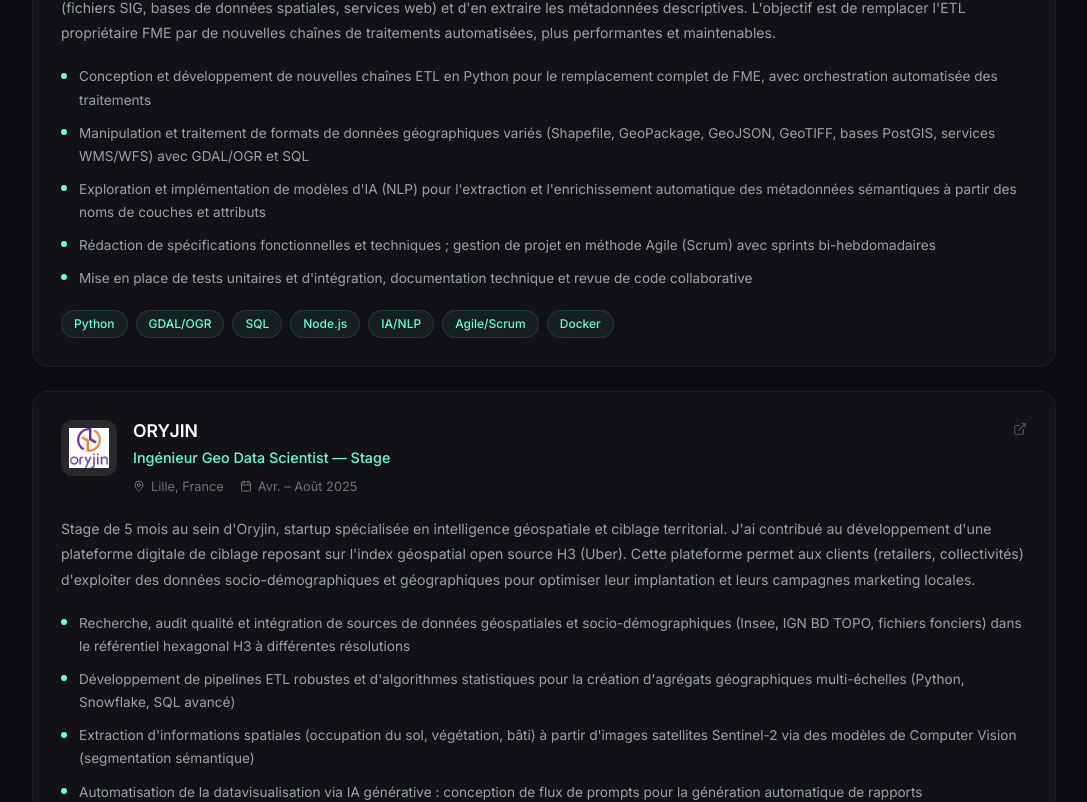
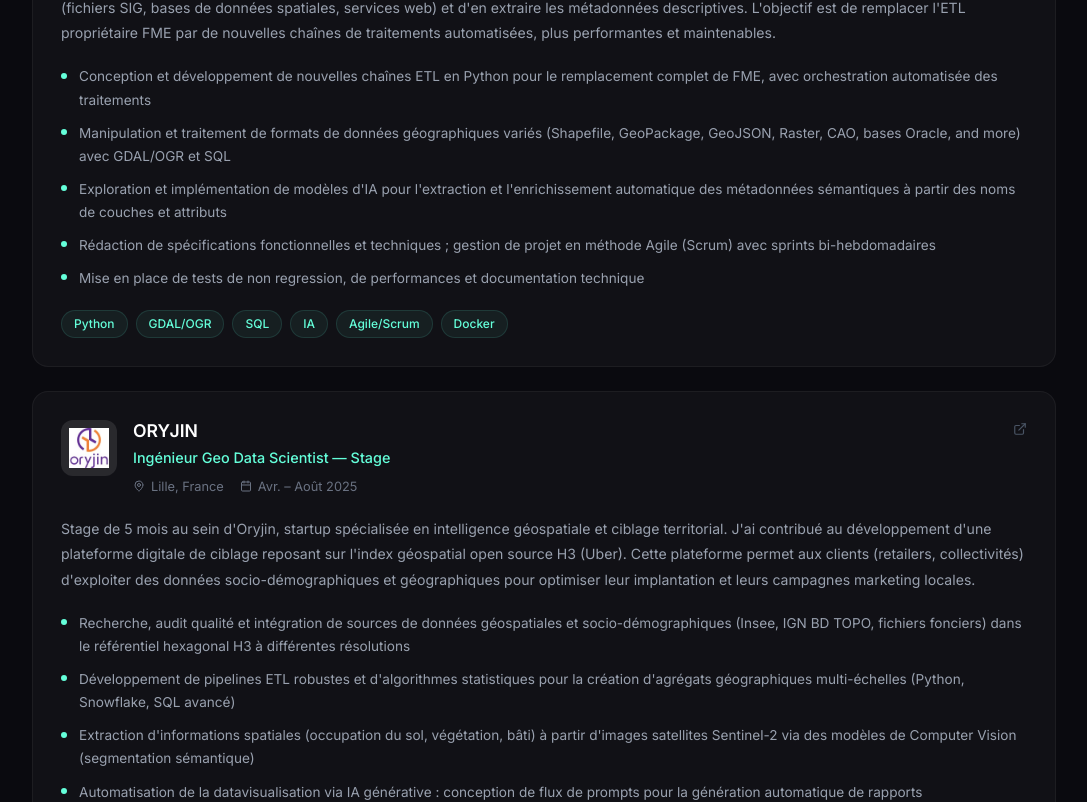
Before and after one commit to MarcelAssie/MarcelAssie-Portfolio, a React (Vite) app: page / in a window 1280 px wide. Shown: the part 2719-3521 px from the top of the page, without its empty margins (96-1183 px from the left). Built offline with nearby package versions, Linux system fonts and the light colour scheme.

Commit message:
Enhance ProjectsSection with GitHub and Globe icons for project links; update translations to include URLs for better accessibility

```diff
--- a/src/app/components/projects-section.tsx
+++ b/src/app/components/projects-section.tsx
@@ -1,7 +1,8 @@
 import { useLang, useTheme } from "../App";
 import { SectionTitle } from "./about-section";
 import { motion } from "motion/react";
-
+import { Github } from "lucide-react";
+import { Globe } from "lucide-react";
 export function ProjectsSection() {
   const { t } = useLang();
   const { isDark } = useTheme();
@@ -13,7 +14,10 @@ export function ProjectsSection() {
         <SectionTitle title={t.projects.title} />
 
         <div className="mt-12 grid md:grid-cols-2 lg:grid-cols-3 gap-5">
-          {t.projects.items.map((p, i) => (
+          {t.projects.items.map((p, i) => {
+            const isKlassivoire = /klassivoire/i.test(p.name) || /klassivoire/i.test(p.url || "");
+
+            return (
             <motion.div
               key={i}
               initial={{ opacity: 0, y: 20 }}
@@ -26,12 +30,25 @@ export function ProjectsSection() {
                   : "bg-white/88 border border-slate-200/80 hover:border-[#0d9488]/35 shadow-[0_14px_30px_-22px_rgba(15,23,42,0.5)]"
               }`}
             >
-              <h4
-                className={`mb-3 transition-colors ${isDark ? "text-white group-hover:text-[#64ffda]" : "text-slate-900 group-hover:text-[#0d9488]"}`}
-                style={{ fontSize: "1rem", fontWeight: 600 }}
-              >
-                {p.name}
-              </h4>
+              <div className="flex items-start justify-between gap-2 mb-3">
+                <h4
+                  className={`flex-1 transition-colors ${isDark ? "text-white group-hover:text-[#64ffda]" : "text-slate-900 group-hover:text-[#0d9488]"}`}
+                  style={{ fontSize: "1rem", fontWeight: 600 }}
+                >
+                  {p.name}
+                </h4>
+                {p.url && (
+                  <a
+                    href={p.url}
+                    target="_blank"
+                    rel="noopener noreferrer"
+                    className={`${isDark ? "text-gray-600 hover:text-[#64ffda]" : "text-slate-400 hover:text-[#0d9488]"} transition-colors shrink-0 mt-0.5`}
+                    title={isKlassivoire ? p.name : `View ${p.name} on GitHub`}
+                  >
+                    {isKlassivoire ? <Globe size={16} /> : <Github size={16} />}
+                  </a>
+                )}
+              </div>
               <p className={`flex-1 mb-4 ${isDark ? "text-gray-400" : "text-slate-600"}`} style={{ fontSize: "0.85rem", lineHeight: 1.7 }}>
                 {p.description}
               </p>
@@ -52,7 +69,8 @@ export function ProjectsSection() {
                 ))}
               </div>
             </motion.div>
-          ))}
+            );
+          })}
         </div>
       </div>
     </section>
--- a/src/app/components/translations.ts
+++ b/src/app/components/translations.ts
@@ -27,6 +27,7 @@ export interface ProjectItem {
   type: string;
   description: string;
   tags: string[];
+  url?: string;
 }
 
 export const translations = {
@@ -106,12 +107,12 @@ export const translations = {
             "Dans le cadre de mon alternance chez Isogeo, éditeur spécialisé dans le catalogage et la gestion de métadonnées géographiques, j'interviens sur la refonte technologique du « Scan Isogeo ». Cet outil central permet de recenser automatiquement les données géographiques d'un client (fichiers SIG, bases de données spatiales, services web) et d'en extraire les métadonnées descriptives. L'objectif est de remplacer l'ETL propriétaire FME par de nouvelles chaînes de traitements automatisées, plus performantes et maintenables.",
           tasks: [
             "Conception et développement de nouvelles chaînes ETL en Python pour le remplacement complet de FME, avec orchestration automatisée des traitements",
-            "Manipulation et traitement de formats de données géographiques variés (Shapefile, GeoPackage, GeoJSON, GeoTIFF, bases PostGIS, services WMS/WFS) avec GDAL/OGR et SQL",
-            "Exploration et implémentation de modèles d'IA (NLP) pour l'extraction et l'enrichissement automatique des métadonnées sémantiques à partir des noms de couches et attributs",
+            "Manipulation et traitement de formats de données géographiques variés (Shapefile, GeoPackage, GeoJSON, Raster, CAO, bases Oracle, and more) avec GDAL/OGR et SQL",
+            "Exploration et implémentation de modèles d'IA pour l'extraction et l'enrichissement automatique des métadonnées sémantiques à partir des noms de couches et attributs",
             "Rédaction de spécifications fonctionnelles et techniques ; gestion de projet en méthode Agile (Scrum) avec sprints bi-hebdomadaires",
-            "Mise en place de tests unitaires et d'intégration, documentation technique et revue de code collaborative",
+            "Mise en place de tests de non regression, de performances et documentation technique",
           ],
-          tags: ["Python", "GDAL/OGR", "SQL", "Node.js", "IA/NLP", "Agile/Scrum", "Docker"],
+          tags: ["Python", "GDAL/OGR", "SQL", "IA", "Agile/Scrum", "Docker"],
         },
         {
           company: "ORYJIN",
@@ -210,6 +211,7 @@ export const translations = {
           description:
             "Développement d'une méthode avancée d'extraction d'informations basée sur les Grands Modèles de Langage (LLM). Structuration des résultats sous forme de graphes de connaissances (Neo4j) pour analyser les relations sémantiques entre les 17 Objectifs de Développement Durable de l'ONU et leurs cibles.",
           tags: ["Pytorch", "Transformers", "NLP", "LLMs", "Neo4j"],
+          url: "https://github.com/MarcelAssie/PIR18",
         },
         {
           name: "App mobile de navigation (Gendarmerie Nationale)",
@@ -217,6 +219,7 @@ export const translations = {
           description:
             "Développement d'une application mobile de navigation inspirée de Waze, spécifiquement conçue pour les missions de sécurité publique de la Gendarmerie Nationale. Fonctionnalités de signalement en temps réel, optimisation d'itinéraires tactiques et alertes géolocalisées.",
           tags: ["React Native", "Flask", "API REST", "Géolocalisation"],
+          url: "https://github.com/WYBG/PDI-APP-Nav-WAZE",
         },
         {
           name: "Étude Spatio-Statistique (Île-de-France)",
@@ -224,6 +227,7 @@ export const translations = {
           description:
             "Modélisation de l'impact des modifications du réseau de transport francilien (nouvelles lignes, prolongements) sur le report modal domicile-travail via une approche panel spatio-temporelle. Simulation de scénarios prospectifs et visualisation cartographique des résultats.",
           tags: ["Scikit-Learn", "Seaborn", "SciPy", "Proj", "GeoPandas"],
+          url: "https://github.com/MarcelAssie/SpatialAnalysisProject",
         },
         {
           name: "Plateforme SaaS KlassIvoire",
@@ -231,13 +235,15 @@ export const translations = {
           description:
             "Contribution au développement d'une plateforme de suivi scolaire numérique à destination des établissements ivoiriens. Intégration d'outils d'IA (Gemini API) pour l'analyse automatique des performances, la génération de bulletins et les recommandations pédagogiques personnalisées.",
           tags: ["Django", "PostgreSQL", "Docker", "Cloudflare R2", "Redis", "Gemini API"],
+          url: "https://klassivoire.kaedys.com/",
         },
         {
           name: "Plateforme d'analyse d'établissements scolaires",
           type: "personal",
           description:
             "Conception d'une plateforme intelligente de suivi géographique des établissements scolaires, permettant l'exploitation de données spatiales (localisation, accessibilité, zonage) pour la prise de décision en matière de politique éducative.",
-          tags: ["Django", "PostgreSQL/PostGIS", "Leaflet.js", "API REST"],
+          tags: ["Django", "PostgreSQL/PostGIS", "Leaflet.js", "Vue.js", "LLaMa(Meta)", "Geoserver"],
+          url: "https://github.com/MarcelAssie/SIGWEB",
         },
       ] as ProjectItem[],
     },
@@ -330,7 +336,7 @@ export const translations = {
         {
           school: "National Polytechnic Institute Félix Houphouët-Boigny",
           degree: "Surveying Degree",
-          spec: "Senior Surveyor-Topographer Technician",
+          spec: "Surveyor-Topographer Technician",
           location: "Yamoussoukro, Ivory Coast",
           period: "Oct. 2019 – Jul. 2022",
           logo: "/logo/inphb.png",
@@ -361,12 +367,12 @@ export const translations = {
             "As part of my apprenticeship at Isogeo, a company specialized in cataloguing and managing geographic metadata, I work on the technological overhaul of the \"Scan Isogeo\". This core tool automatically inventories a client's geographic data (GIS files, spatial databases, web services) and extracts descriptive metadata. The goal is to replace the proprietary FME ETL with new, more performant and maintainable automated processing chains.",
           tasks: [
             "Designing and developing new ETL chains in Python to fully replace FME, with automated processing orchestration",
-            "Handling and processing various geographic data formats (Shapefile, GeoPackage, GeoJSON, GeoTIFF, PostGIS databases, WMS/WFS services) with GDAL/OGR and SQL",
-            "Exploring and implementing AI (NLP) models for automatic metadata extraction and semantic enrichment from layer names and attributes",
+            "Handling and processing various geographic data formats (Shapefile, GeoPackage, GeoJSON, Raste, Oracle databases, and more) with GDAL/OGR and SQL",
+            "Exploring and implementing AI models for automatic metadata extraction and semantic enrichment from layer names and attributes",
             "Writing functional and technical specifications; Agile (Scrum) project management with bi-weekly sprints",
-            "Setting up unit and integration tests, technical documentation and collaborative code review",
+            "Setting up non regression and performances tests and technical documentation",
           ],
-          tags: ["Python", "GDAL/OGR", "SQL", "Node.js", "AI/NLP", "Agile/Scrum", "Docker"],
+          tags: ["Python", "GDAL/OGR", "SQL", "AI", "Agile/Scrum", "Docker"],
         },
         {
           company: "ORYJIN",
@@ -465,6 +471,7 @@ export const translations = {
           description:
             "Development of an advanced information extraction method based on Large Language Models (LLM). Structuring results as knowledge graphs (Neo4j) to analyze semantic relationships between the 17 UN Sustainable Development Goals and their targets.",
           tags: ["Pytorch", "Transformers", "NLP", "LLMs", "Neo4j"],
+          url: "https://github.com/MarcelAssie/PIR18",
         },
         {
           name: "Navigation Mobile App (French Gendarmerie)",
@@ -472,6 +479,7 @@ export const translations = {
           description:
             "Development of a Waze-inspired mobile navigation application specifically designed for public security missions of the French Gendarmerie. Real-time reporting features, tactical route optimization and geolocated alerts.",
           tags: ["React Native", "Flask", "REST API", "Geolocation"],
+          url: "https://github.com/WYBG/PDI-APP-Nav-WAZE",
         },
         {
           name: "Spatio-Statistical Study (Île-de-France)",
@@ -479,6 +487,7 @@ export const translations = {
           description:
             "Modeling the impact of Paris region transport network changes (new lines, extensions) on home-work modal shift using a spatio-temporal panel approach. Prospective scenario simulation and cartographic visualization of results.",
           tags: ["Scikit-Learn", "Seaborn", "SciPy", "Proj", "GeoPandas"],
+          url: "https://github.com/MarcelAssie/SpatialAnalysisProject",
         },
         {
           name: "SaaS Platform KlassIvoire",
@@ -486,13 +495,15 @@ export const translations = {
           description:
             "Contributing to the development of a digital school monitoring platform for Ivorian institutions. Integration of AI tools (Gemini API) for automatic performance analysis, report card generation and personalized pedagogical recommendations.",
           tags: ["Django", "PostgreSQL", "Docker", "Cloudflare R2", "Redis", "Gemini API"],
+          url: "https://klassivoire.kaedys.com/",
         },
         {
           name: "School Analysis Platform",
           type: "personal",
           description:
             "Design of an intelligent geographic monitoring platform for schools, enabling the exploitation of spatial data (location, accessibility, zoning) for educational policy decision-making.",
-          tags: ["Django", "PostgreSQL/PostGIS", "Leaflet.js", "REST API"],
+          tags: ["Django", "PostgreSQL/PostGIS", "Leaflet.js", "Vue.js", "LLaMa(Meta)", "Geoserver"],
+          url: "https://github.com/MarcelAssie/SIGWEB",
         },
       ] as ProjectItem[],
     },
```
